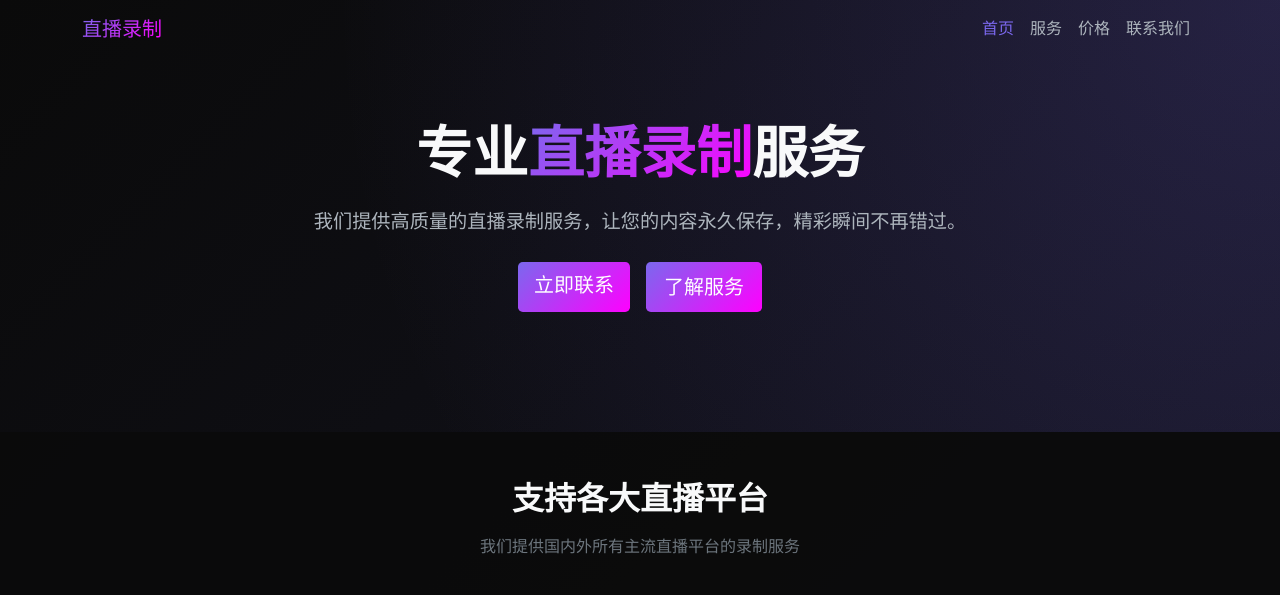
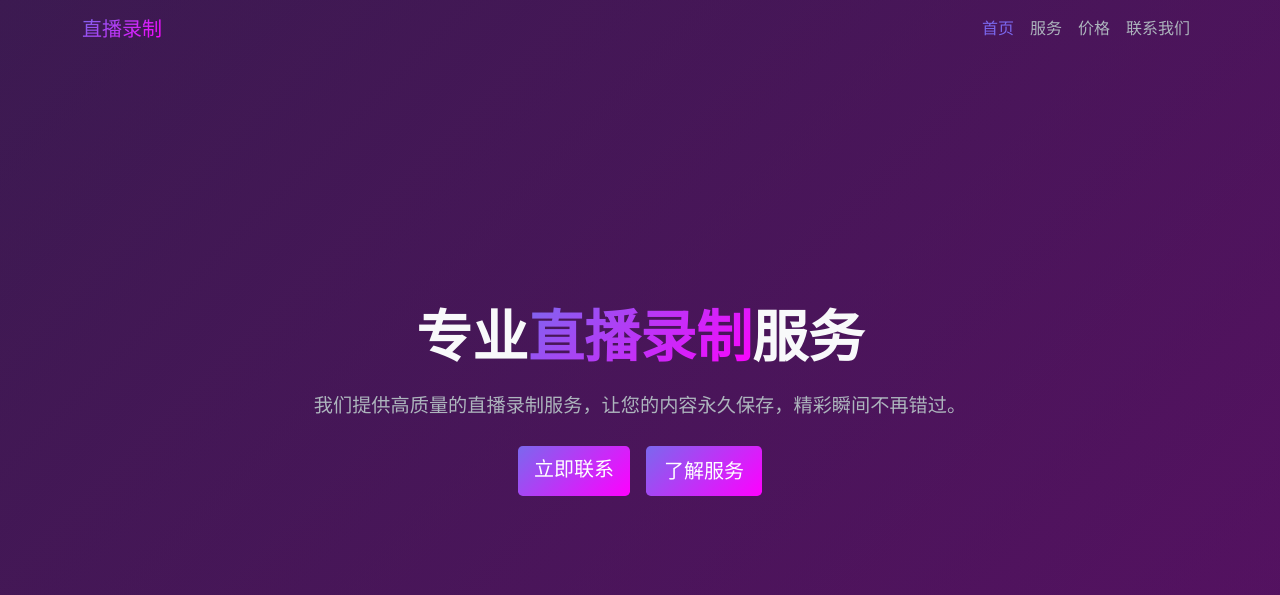
Before and after one commit to Sirkuy/sikry999, a plain HTML site: page index.html in a window 1280 px wide. Shown: the top 595 px of the page. Drawn offline with nearby package versions, Linux system fonts and the light colour scheme.

Commit message:
Improve home page visuals

```diff
--- a/css/style.css
+++ b/css/style.css
@@ -36,6 +36,9 @@ body {
   overflow: hidden;
   padding: 120px 0;
   background-color: transparent; /* 改为透明背景 */
+  display: flex;
+  align-items: center;
+  min-height: 100vh;
 }
 
 .hero::before {
@@ -45,7 +48,9 @@ body {
   left: 0;
   width: 100%;
   height: 100%;
-  background: radial-gradient(circle at top right, rgba(123, 104, 238, 0.2), transparent 70%);
+  background: linear-gradient(135deg, rgba(123, 104, 238, 0.3), rgba(255,0,255,0.3));
+  background-size: 200% 200%;
+  animation: gradientShift 15s ease infinite;
   z-index: 0;
 }
 
@@ -434,3 +439,9 @@ footer {
   position: relative;
   z-index: 1;
 }
+
+@keyframes gradientShift {
+  0% { background-position: 0% 50%; }
+  50% { background-position: 100% 50%; }
+  100% { background-position: 0% 50%; }
+}
--- a/index.html
+++ b/index.html
@@ -47,11 +47,11 @@
         <div class="container hero-content">
             <div class="row justify-content-center">
                 <div class="col-lg-8 text-center fade-in">
-                    <h1>专业<span class="text-gradient">直播录制</span>服务</h1>
+                    <h1 class="glow">专业<span class="text-gradient">直播录制</span>服务</h1>
                     <p class="lead mb-4">我们提供高质量的直播录制服务，让您的内容永久保存，精彩瞬间不再错过。</p>
                     <div class="d-flex gap-3 justify-content-center">
-                        <a href="contact.html" class="btn btn-gradient btn-lg">立即联系</a>
-                        <a href="services.html" class="btn btn-outline-gradient btn-lg">了解服务</a>
+                        <a href="contact.html" class="btn btn-gradient glow btn-lg">立即联系</a>
+                        <a href="services.html" class="btn btn-outline-gradient glow btn-lg">了解服务</a>
                     </div>
                 </div>
             </div>
@@ -170,7 +170,7 @@
         <div class="container text-center py-4">
             <h2 class="mb-4">准备好开始了吗？</h2>
             <p class="text-muted mb-4">联系我们，获取专属录制方案</p>
-            <a href="contact.html" class="btn btn-gradient btn-lg">立即联系</a>
+            <a href="contact.html" class="btn btn-gradient glow btn-lg">立即联系</a>
         </div>
     </section>
 
```
